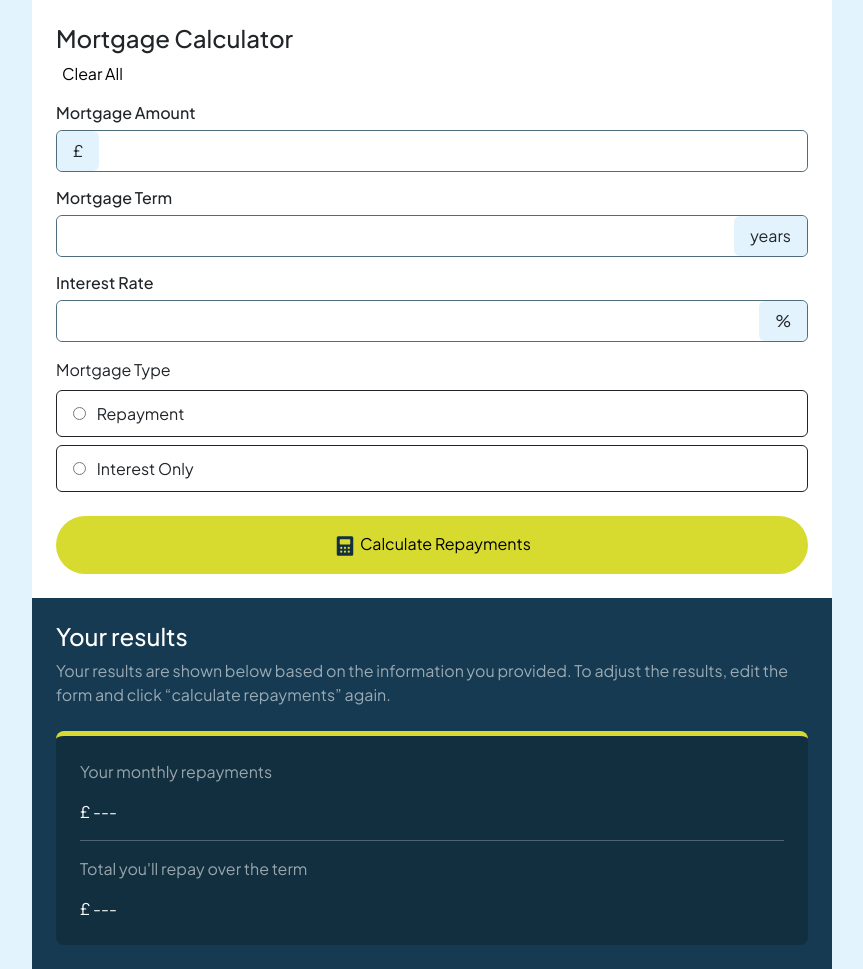
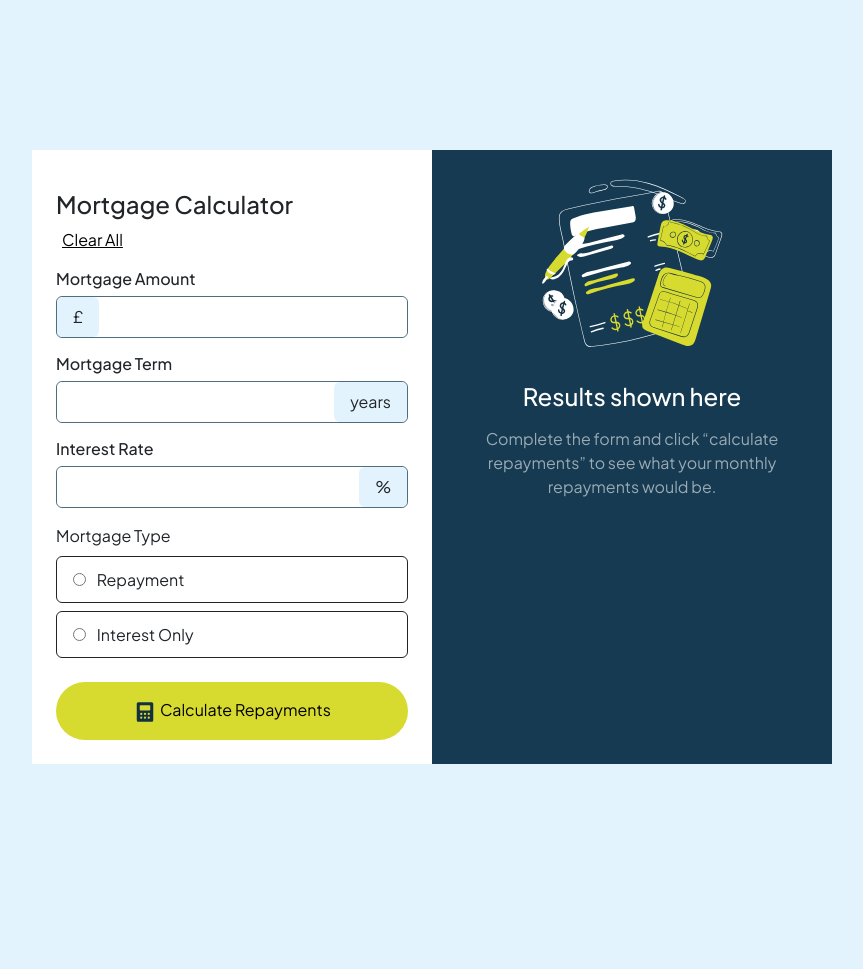
Before and after one commit to biodun-ojo/mortgage-repayment-calculator, a plain HTML site: page index.html in a window 1280 px wide. Shown: the whole page, without its empty margins (208-1071 px from the left). After the commit the page ends 800 px from the top, so only its background shows below. Drawn offline with nearby package versions, Linux system fonts and the light colour scheme.

Commit message:
responsiveness being worked on

```diff
--- a/index.html
+++ b/index.html
@@ -24,9 +24,9 @@
 <body>
   <!-- left side -->
   <!--  &#8358; naira symbol-->
-  <div class="mx-auto subbody">
+  <div class="mx-auto d-md-flex subbody">
     <section class="p-4 left">
-      <div>
+      <div class="mt-3">
         <h4>Mortgage Calculator</h4>
         <button class="border-0 og" id="clear">Clear All</button>
       </div>
@@ -35,14 +35,14 @@
         <h6 class="mt-3 mb-2">Mortgage Amount</h6>
         <div class="d-flex rounded-2 hello">
           <div class="px-3 py-2 rounded lilB"> &pound; </div>
-          <input class="w-100 rounded" id="mortA">
+          <input class="w-100 rounded ps-3" id="mortA">
         </div>
       </div>
 
       <div>
         <h6 class="mt-3 mb-2">Mortgage Term</h6>
         <div class="d-flex rounded-2 hello">
-          <input class="w-100 rounded" id="mortT">
+          <input class="w-100 rounded ps-3" id="mortT">
           <div class="px-3 py-2 rounded lilB">years</div>
         </div>
       </div>
@@ -50,7 +50,7 @@
       <div title="Interest Rate">
         <h6 class="mt-3 mb-2">Interest Rate</h6>
         <div class="d-flex rounded-2 hello">
-          <input class="w-100 rounded" id="interRate">
+          <input class="w-100 rounded ps-3" id="interRate">
           <div class="px-3 py-2 rounded lilB">%</div>
         </div>
       </div>
@@ -73,7 +73,7 @@
 
       </div>
 
-      <button class="rounded-pill border-0 w-100 m-auto p-3 mt-3" id="calculator">
+      <button class="rounded-pill border-0 w-100 m-auto p-3 mt-3 button" id="calculator">
         <img src="assets/images/icon-calculator.svg" alt="calculator image">
         Calculate Repayments
       </button>
@@ -83,7 +83,7 @@
       <div class="w-100">
         <!-- Empty results start -->
 
-        <div class="empty text-center d-none">
+        <div class="empty text-center" id="empty">
           <img class="d-block mx-auto" src="assets/images/illustration-empty.svg">
           <h4 class="my-3">Results shown here</h4>
           <p>
@@ -93,7 +93,7 @@
         </div>
 
         <!-- Completed results start -->
-        <div class="completed d-block">
+        <div class="completed" id="complete">
           <h4>Your results</h4>
 
           <p class="para">
@@ -104,7 +104,7 @@
           <div class="rounded-3 p-4 mt-4 summ">
             <div class="mont">
               <p>Your monthly repayments</p>
-              <div id="monthrepay">
+              <div class="fw-bolder bigOne" id="monthrepay">
                 &pound; ---
               </div>
             </div>
@@ -125,11 +125,6 @@
     </section>
   </div>
 
-  <div class="d-none attribution">
-    Challenge by <a href="https://www.frontendmentor.io?ref=challenge">Frontend Mentor</a>.
-    Coded by <a href="#">Your Name Here</a>.
-  </div>
-
   <script src="mrc.js"></script>
 </body>
 
--- a/mrc.js
+++ b/mrc.js
@@ -9,7 +9,8 @@ const totalrepay = document.getElementById('repaytotal')
 const option1 = document.getElementById('repayment')
 const option2 = document.getElementById('interestOnly')
 const clearbtn = document.getElementById('clear')
-const form = document.getElementById('left')
+const empty = document.getElementById('empty')
+const complete = document.getElementById('complete')
 
 
 function output() {
@@ -23,7 +24,6 @@ function output() {
         //repayment type
 
         let monpay = Math.floor((principal * (InterestRat * Math.pow(1 + InterestRat, loanTerm))) / (Math.pow(1 + InterestRat, loanTerm) - 1));
-        //let sum = rt((ko(1+ko)**hn)/(((1+ko)**hn)-1))
 
         let totalrepayment = monpay * loanTerm
 
@@ -48,21 +48,27 @@ function output() {
     } else {
         console.log('Neither option is selected');
     }
-
-    //interest only type
 }
 
 function clearz() {
     const inputFields = document.querySelectorAll('input'); // Selects all input elements
     for (const inputField of inputFields) {
-      inputField.value = '';
+        inputField.value = '';
     }
 
     const radioInputs = document.querySelectorAll('input[type="radio"]');
     for (const radioInput of radioInputs) {
-      radioInput.checked = false;
+        radioInput.checked = false;
     }
 }
 
-button.addEventListener('click', () => output())
+function propDisplay() {
+    empty.style.display = 'none',
+    complete.style.display = 'block'
+}
+
+button.addEventListener('click', () => {
+    propDisplay()
+    output()
+})
 clearbtn.addEventListener('click', () => clearz())
--- a/mrc.scss
+++ b/mrc.scss
@@ -3,11 +3,6 @@
 body {
     font-family: "Plus Jakarta Sans", sans-serif;
     background-color: hsl(202, 86%, 94%);
-}
-
-.subbody {
-    max-width: 800px;
-    /*margin-top: 300px;*/
 }
 
 /* left */
@@ -17,6 +12,7 @@ body {
 
     .og {
         background-color: white;
+        text-decoration: underline;
     }
 
     .hello {
@@ -40,7 +36,7 @@ body {
         border: solid;
     }
 
-    button {
+    .button {
         background-color: hsl(61, 70%, 52%);
     }
 }
@@ -71,17 +67,27 @@ body {
             p {
                 color: hsla(0, 0%, 100%, 0.568);
             }
+
+            .bigOne {
+                font-size: 40px;
+                color: hsl(61, 70%, 52%);
+            }
         }
     }
 }
 
+@media (min-width: 767px) {
+    .subbody {
+        max-width: 800px;
+        margin-top: 150px;
+    }
 
+    .left {
+        width: 400px;
+    }
 
-.attribution {
-    font-size: 11px;
-    text-align: center;
+    .right {
+        width: 400px;
+    }
+
 }
-
-.attribution a {
-    color: hsl(228, 45%, 44%);
-}
```
Also changed, not shown: mrc.css, 1 other file.
